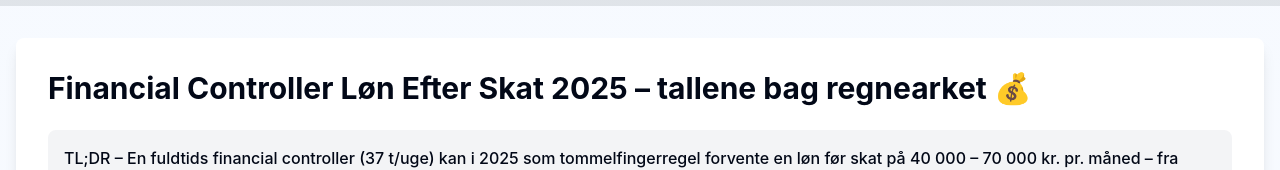
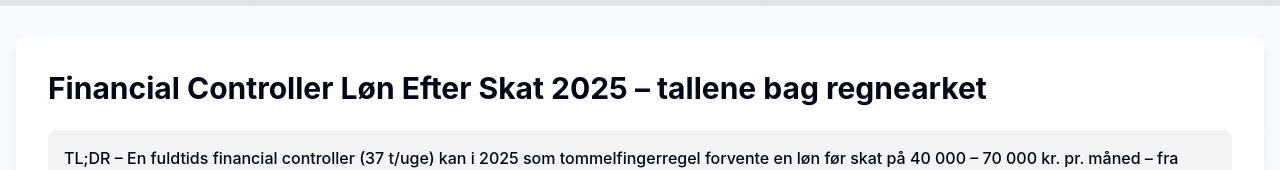
Before and after one commit to Zeetox12345/beregnloenefterskat, a React (Vite) app: page /jobs/financial-controller in a window 1280 px wide. Shown: the part 122-292 px from the top of the page. Built offline with nearby package versions, Linux system fonts and the light colour scheme.

Commit message:
Remove emoji from title in Financial Controller Løn Efter Skat page for consistency

```diff
--- a/src/pages/FinancialControllerLoenPage.tsx
+++ b/src/pages/FinancialControllerLoenPage.tsx
@@ -49,7 +49,7 @@ const FinancialControllerLoenPage = () => {
       <main className="flex-1">
         <div className="container mx-auto px-4 py-8">
           <div className="bg-white rounded-lg shadow-lg p-6 md:p-8 prose max-w-none">
-            <h1 className="text-3xl font-bold mb-6">Financial Controller Løn Efter Skat 2025 – tallene bag regnearket 💰</h1>
+            <h1 className="text-3xl font-bold mb-6">Financial Controller Løn Efter Skat 2025 – tallene bag regnearket</h1>
 
             <div className="bg-gray-100 p-4 rounded-lg my-6">
               <p className="font-medium">
```
